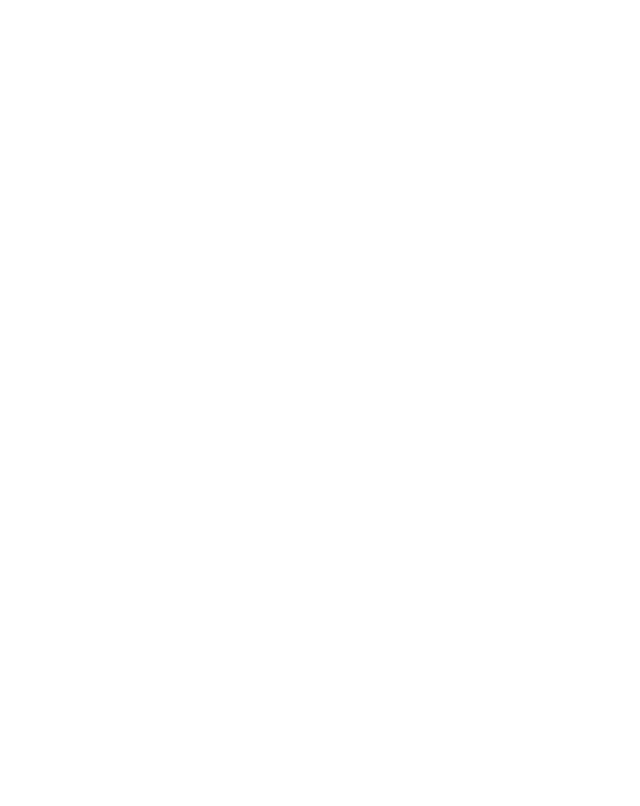
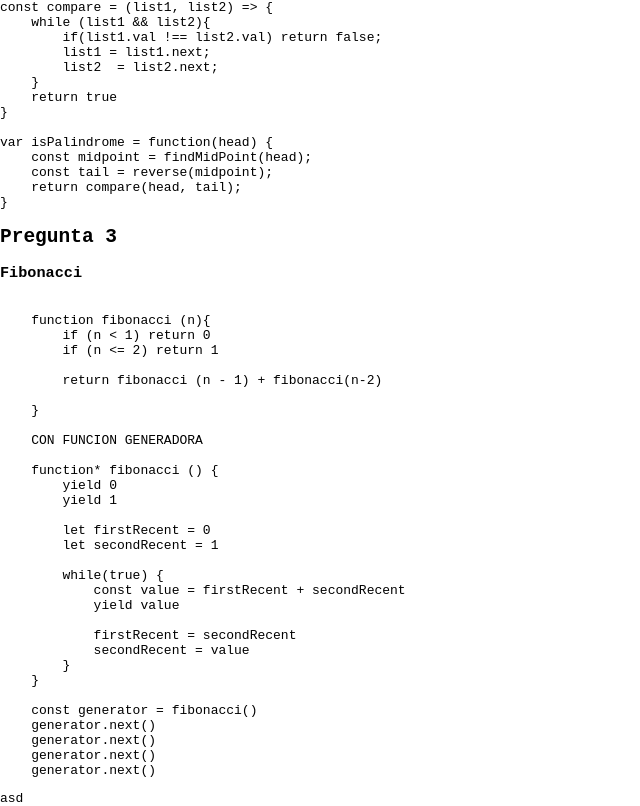
Before and after one commit to ihernanhergert/exitdeveloperforum, a Next.js app: page /javascript in a window 1280 px wide. Shown: the part 1449-2255 px from the top of the page, without its empty margins (0-640 px from the left). Before the commit the page ends 800 px from the top, so only its background shows below. Built offline with nearby package versions, Linux system fonts and the light colour scheme.

Commit message:
first commit

```diff
--- a/components/Footer.js
+++ b/components/Footer.js
@@ -2,7 +2,7 @@
 
 const Footer = () => {
   return (
-    <div>Footer</div>
+    <footer className='footer'>asd</footer>
   )
 }
 
--- a/components/JavascriptData.js
+++ b/components/JavascriptData.js
@@ -77,8 +77,43 @@
     return compare(head, tail);
 }`;
 
+
+const question3 = `
+    function fibonacci (n){
+        if (n < 1) return 0
+        if (n <= 2) return 1
+
+        return fibonacci (n - 1) + fibonacci(n-2)
+
+    }
+
+    CON FUNCION GENERADORA
+
+    function* fibonacci () {
+        yield 0
+        yield 1
+
+        let firstRecent = 0
+        let secondRecent = 1
+
+        while(true) {
+            const value = firstRecent + secondRecent
+            yield value
+
+            firstRecent = secondRecent
+            secondRecent = value
+        }
+    }
+
+    const generator = fibonacci()
+    generator.next()
+    generator.next()
+    generator.next()
+    generator.next()
+`
+
   return (
-    <div>
+    <div className="containerData">
       {/* Pregunta 1 */}
       <h2> Pregunta 1 </h2>
       <h3>Convertir De Número Romano A Entero</h3>
@@ -88,6 +123,11 @@
       <h2> Pregunta 2 </h2>
       <h3>Palindrome true or false linkedList</h3>
       <pre>{question2}</pre>
+
+      {/* Pregunta 3 */}
+      <h2> Pregunta 3 </h2>
+      <h3> Fibonacci</h3>
+      <pre>{question3}</pre>
     </div>
   );
 };
--- a/components/NavBar.js
+++ b/components/NavBar.js
@@ -5,6 +5,7 @@
 const NavBar = () => {
   const [isOpen, setIsOpen] = useState(false);
   const openMenu = () => setIsOpen(!isOpen);
+
   return (
     <>
       <nav className="navbar">
@@ -12,8 +13,7 @@
           <Link href="/">
             <a
               className="logo"
-              href="https://hernan-hergert.vercel.app/"
-              target="_blank"
+              href="/"
               rel="noopener noreferrer"
             >
               ExiT
--- a/pages/javascript.js
+++ b/pages/javascript.js
@@ -1,8 +1,9 @@
 import React from 'react'
+import JavascriptData from '../components/javascriptData'
 
 const javascript = () => {
   return (
-    <div>javascript</div>
+    <JavascriptData/>
   )
 }
 
--- /dev/null
+++ b/styles/footer.css
@@ -0,0 +1,5 @@
+.footer {
+    height: 20vh;
+    background-color: black;
+    width: 100%;
+}
--- a/styles/globals.css
+++ b/styles/globals.css
@@ -17,3 +17,4 @@
 
 @import url('home.css');
 @import url('navbar.css');
+@import url('footer.css');
--- a/styles/home.css
+++ b/styles/home.css
@@ -1,4 +1,11 @@
 .main{
     max-width: 500px;
     margin: 0 auto;
+    font-family: monospace;
 }
+
+.containerData{
+    min-height: 100vh;
+    max-width: 70%;
+    margin: 0 auto;
+}
```
Also changed, not shown: pages/cobol.js (+31 -0 lines), pages/java.js (added, +9 -0 lines), styles/navbar.css (+13 -12 lines), pages/react.js (added).
